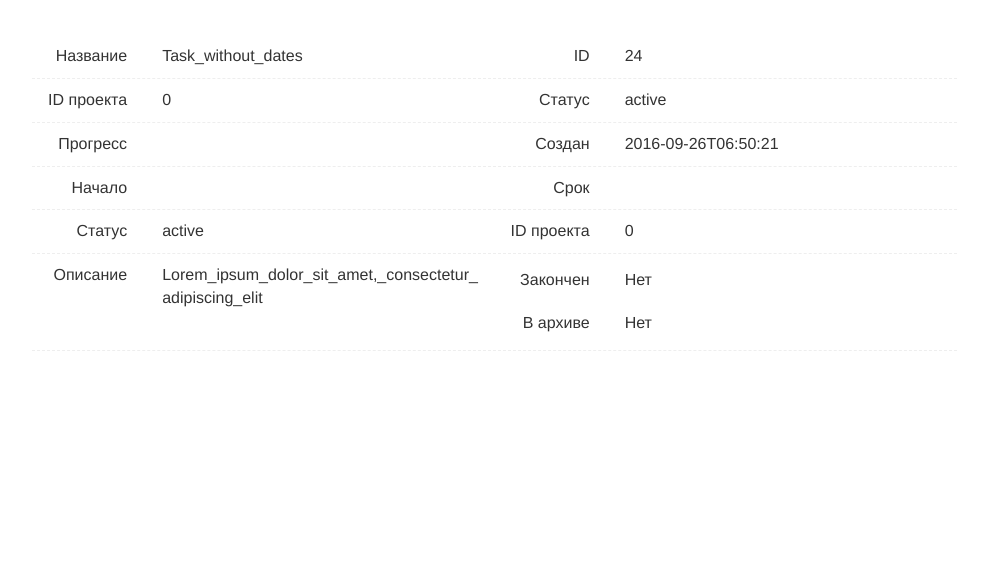
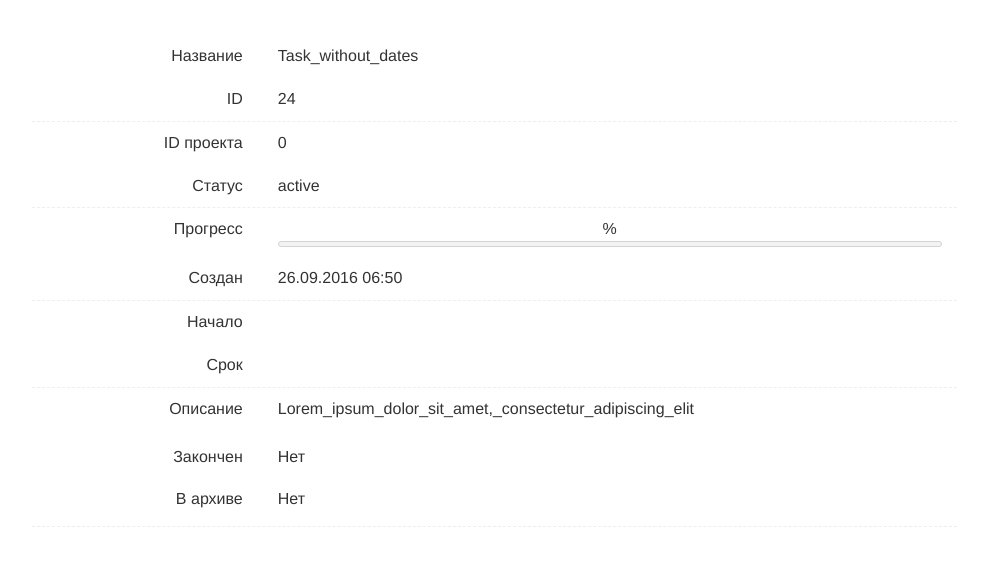
Before and after one commit to iskandar17/demo, a website: page public/test.html in a window 1280 px wide. Both pictures are taken after a click on the link "Task_without_dates". Shown: the whole page, without its empty margins (146-1134 px from the left). Drawn offline with Linux system fonts and the light colour scheme.

Commit message:
Дополнительные изменения, создаем новую ветку

```diff
--- a/public/css/main.css
+++ b/public/css/main.css
@@ -1112,3 +1112,20 @@ a.white-color:hover {
   padding-top:5px;
   padding-bottom: 5px;
 }
+.progressBar {
+  height: 6px;
+  border:1px solid #d4d4d4;
+  background:#f3f3f3;
+  position: relative;
+  overflow: hidden;
+  border-radius: 3px;
+}
+.progressBar span {
+  position: absolute;
+  left: 0;
+  top: 0;
+  bottom: 0;
+  display: block;
+  background: #56a3f3;
+  border-radius: 3px;
+}
--- a/public/js/controller.js
+++ b/public/js/controller.js
@@ -9,9 +9,9 @@ function issueListCtrl ($scope, reqFn) {
     	{title:'Закончен', field: 'is_completed', ngClass: 'text-center', filter: " | myfilter"},
     	{title:'В архиве', field: 'is_archived', ngClass: 'text-center', filter: " | myfilter"},
     	{title:'Прогресс', field: 'physical_progress', ngClass: 'text-center'},
-    	{title:'Создан', field: 'creation_date', filter: ' | date:"HH:mm dd.MM.yyyy"', ngClass: 'text-center'},
-    	{title:'Начало', field: 'start_date', filter: ' | date:"HH:mm dd.MM.yyyy"', ngClass: 'text-center'},
-    	{title:'Срок', field: 'due_date', filter: ' | date:"HH:mm dd.MM.yyyy"', ngClass: 'text-center'},
+    	{title:'Создан', field: 'creation_date', filter: ' | date:"dd.MM.yyyy HH:mm"', ngClass: 'text-center'},
+    	{title:'Начало', field: 'start_date', filter: ' | date:"dd.MM.yyyy HH:mm"', ngClass: 'text-center'},
+    	{title:'Срок', field: 'due_date', filter: ' | date:"dd.MM.yyyy HH:mm"', ngClass: 'text-center'},
     	{title:' ', field: '<a class="array-tags" ui-sref="edit({id: item.id})">Редактировать</a>', button: true}
     ];
 	var getListFn = function (a){
@@ -37,20 +37,20 @@ function editorCtrl($scope, $rootScope,reqFn, $stateParams){
 				url: 'json/list.json',
 				method: 'get'
 			},
-			list: 'list_scope'
+			list: 'editScope'
 		};
 		reqFn.request(params.request).then(function(response){
 			for(i=0; i< response.data.length; i++){
 				if(response.data[i].id == $stateParams.id){
-					$scope.editScope =	response.data[i]	;
+					$scope[params.list] =	response.data[i];
 				}
 			}
 		});
 	}
 	$scope.saveElem = function(a){
 		params = {
-			url:'api/put',
-			method: 'put',
+			url:'../json/',
+			method: 'post',
 			data: a
 		};
 		reqFn.request(params).then(function(response){
@@ -58,6 +58,7 @@ function editorCtrl($scope, $rootScope,reqFn, $stateParams){
 		});
 	}
 }
+
 angular
     .module('test')
     .controller('issueListCtrl', issueListCtrl)
--- a/public/views/list_view.html
+++ b/public/views/list_view.html
@@ -1,6 +1,7 @@
-<div class="text-center"> <div class="editor-wrap editor-wrap-view" ng-if="editScope">
+<div class="text-center">
+    <div class="editor-wrap editor-wrap-view" ng-if="editScope">
         <div class="row">
-        <div class="col-md-6">
+            <div class="col-md-12">
                     <div class="row">
                         <div class="col-md-3">
                             Название
@@ -10,7 +11,7 @@
                         </div>
                     </div>
                 </div>
-            <div class="col-md-6">
+                <div class="col-md-12">
                     <div class="row">
                         <div class="col-md-3">
                             ID
@@ -22,7 +23,7 @@
                 </div>
         </div>
         <div class="row">
-        <div class="col-md-6">
+            <div class="col-md-12">
                     <div class="row">
                         <div class="col-md-3">
                             ID проекта
@@ -32,7 +33,7 @@
                         </div>
                     </div>
                 </div>
-            <div class="col-md-6">
+                <div class="col-md-12">
                     <div class="row">
                         <div class="col-md-3">
                             Статус
@@ -44,74 +45,54 @@
                 </div>
         </div>
         <div class="row">
-        <div class="col-md-6">
+            <div class="col-md-12">
                     <div class="row">
                         <div class="col-md-3">
                             Прогресс
                         </div>
-                    <div class="col-md-9">
-                        {{editScope.physical_progress}}
+                        <div class="col-md-9 text-center">
+                            {{editScope.physical_progress}}%
+                            <div class="progressBar">
+                                <span style="width:{{editScope.physical_progress}}%;"></span>
                             </div>
                         </div>
                     </div>
-            <div class="col-md-6">
+                </div>
+                <div class="col-md-12">
                     <div class="row">
                         <div class="col-md-3">
                             Создан
                         </div>
                         <div class="col-md-9">
-                       {{editScope.creation_date}}
+                           {{editScope.creation_date | date:'dd.MM.yyyy HH:mm'}}
                         </div>
                     </div>
                 </div>
         </div>
         <div class="row">
-        <div class="col-md-6">
+            <div class="col-md-12">
                     <div class="row">
                         <div class="col-md-3">
                             Начало
                         </div>
                         <div class="col-md-9">
-                        {{editScope.start_date}}
+                            {{editScope.start_date | date:'dd.MM.yyyy HH:mm'}}
                         </div>
                     </div>
                 </div>
-            <div class="col-md-6">
+                <div class="col-md-12">
                     <div class="row">
                         <div class="col-md-3">
                             Срок
                         </div>
                         <div class="col-md-9">
-                        {{editScope.due_date}}
+                            {{editScope.due_date | date:'dd.MM.yyyy HH:mm'}}
                         </div>
                     </div>
                 </div>
         </div>
-    <div class="row">
-        <div class="col-md-6">
-                <div class="row">
-                    <div class="col-md-3">
-                        Статус
-                    </div>
-                    <div class="col-md-9">
-                        {{editScope.obj_status}}
-                    </div>
-                </div>
-            </div>
-            <div class="col-md-6">
-                <div class="row">
-                    <div class="col-md-3">
-                      ID проекта
-                    </div>
-                    <div class="col-md-9">
-                        {{editScope.project_id}}
-                    </div>
-                </div>
-            </div>
-    </div>
-
         <div  class="row">
-     <div class="col-md-6">
+         <div class="col-md-12">
                 <div class="row">
                     <div class="col-md-3">
                         Описание
@@ -121,7 +102,7 @@
                     </div>
                 </div>
             </div>
-            <div class="col-md-6">
+            <div class="col-md-12">
                 <div class="row">
                     <div class="col-md-12">
                         <div class="row">
```
Also changed, not shown: package.json (+10 -2 lines), public/views/list_edit.html (+0 -23 lines). Lines whose indentation alone changed are shown as unchanged.
